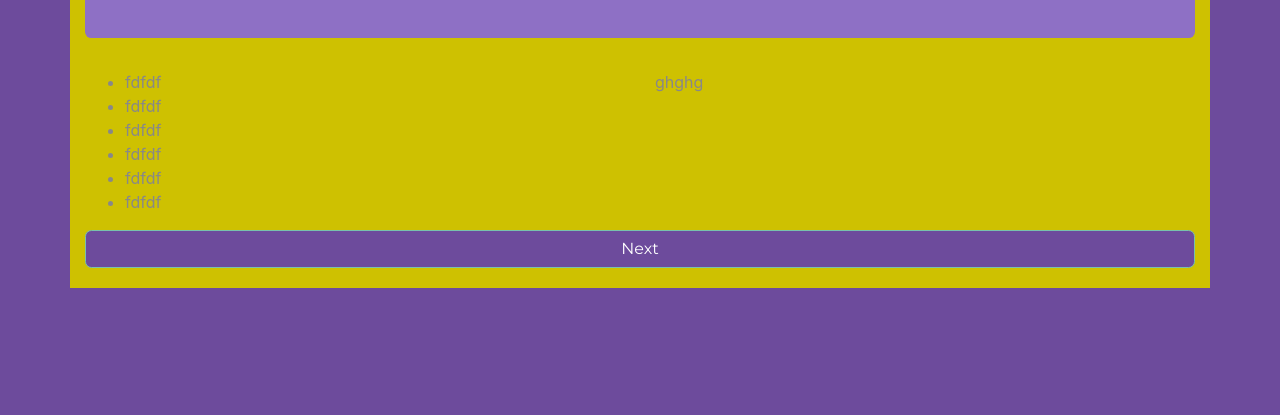
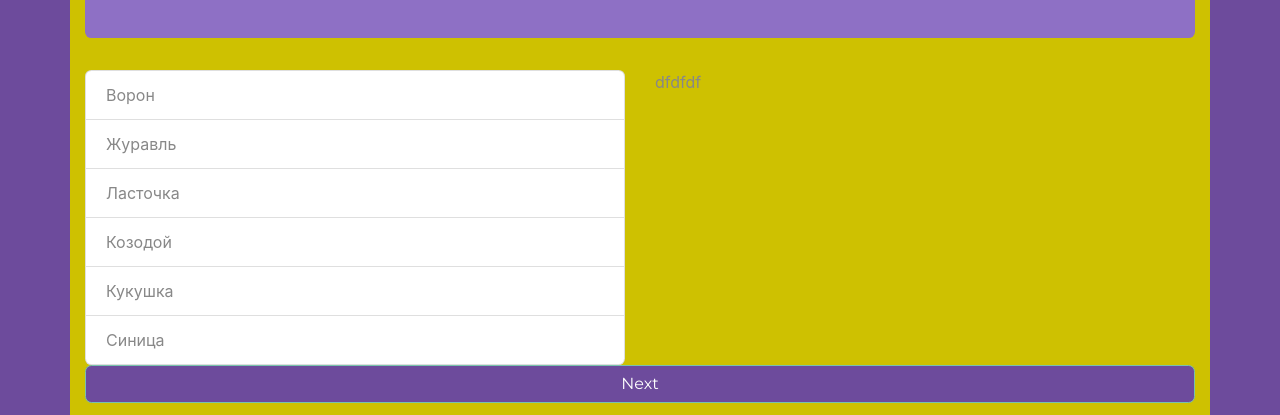
Before and after one commit to maksim-nemtsev/songbird, a React (Create React App) app: page / in a window 1280 px wide. Shown: the part 462-877 px from the top of the page. Before the commit the page ends 800 px from the top, so only its background shows below. Built offline with nearby package versions, Linux system fonts and the light colour scheme; no server answers.

Commit message:
feat: add birdInfo add birdListItem

```diff
--- a/src/components/App/App.js
+++ b/src/components/App/App.js
@@ -17,20 +17,25 @@ const App = () => {
   const [answered, setAnswered] = useState(false);
   const [category, setCategory] = useState(0);
   const [randomBirdNumber, setRandomBirdNumber] = useState(randomNumber());
+  const [selectedAnswer, setSelectedAnswer] = useState(null);
 
   const randomBird = birdsData[category][randomNumber()];
+
+  const onClickHandlerBird = (id) => {
+    setSelectedAnswer(birdsData[category].find((bird) => bird.id === id));
+  };
+  console.log(selectedAnswer)
 
   return (
     <div className="container">
       <Header />
       <RandomBIrd birdData={birdsData[category][randomBirdNumber]} answered={answered} />
-
       <div className="row mb2">
         <div className="col-lg-6">
-          <BirdList birds={birdsData[category]} />
+          <BirdList onClickBird={onClickHandlerBird} birds={birdsData[category]} />
         </div>
         <div className="col-lg-6">
-          <BirdInfo />
+          <BirdInfo selectedAnswer={selectedAnswer} />
         </div>
       </div>
       <Btn />
--- a/src/components/BirdInfo/BirdInfo.css
+++ b/src/components/BirdInfo/BirdInfo.css
@@ -0,0 +1,5 @@
+.bird-image {
+    width: 200px;
+    height: 150px;
+    border-radius: 10px;
+}
--- a/src/components/BirdInfo/BirdInfo.jsx
+++ b/src/components/BirdInfo/BirdInfo.jsx
@@ -1,8 +1,44 @@
 import React from 'react';
 import './BirdInfo.css';
 
-const BirdInfo = () => {
-  return <div>ghghg</div>;
+import AudioPlayer from 'react-h5-audio-player';
+
+import 'react-h5-audio-player/lib/styles.css';
+// import 'react-h5-audio-player/lib/styles.less' Use LESS
+// import 'react-h5-audio-player/src/styles.scss' Use SASS
+
+const BirdInfo = ({ selectedAnswer }) => {
+  console.log(selectedAnswer);
+  return (
+    <div>
+      {!selectedAnswer ? (
+        <div>dfdfdf</div>
+      ) : (
+        <div className="bird-info">
+          <img src={selectedAnswer.image} alt="bird" className="bird-image"/>
+          <div className="bird-info-list">
+            <ul className="list-group">
+              <li className="list-group-item">
+                <h5>{selectedAnswer.name}</h5>
+              </li>
+              <li className="list-group-item">
+                <h5>{selectedAnswer.species}</h5>
+              </li>
+              <li className="list-group-item">
+                <h5>{selectedAnswer.description}</h5>
+              </li>
+            </ul>
+          </div>
+          <AudioPlayer
+            src={selectedAnswer.audio}
+            showJumpControls={false}
+            autoPlayAfterSrcChange={false}
+            customAdditionalControls={[]}
+          />
+        </div>
+      )}
+    </div>
+  );
 };
 
 export default BirdInfo;
--- a/src/components/BirdList/BirdList.jsx
+++ b/src/components/BirdList/BirdList.jsx
@@ -3,11 +3,11 @@ import './BirdList.css';
 
 import BirdListItem from './BirdListItem';
 
-const BirdList = ({ birds }) => {
-  const birdsList = birds.map((bird) => {
-    return <BirdListItem key={bird.id} bird={bird} />;
+const BirdList = ({ birds, onClickBird }) => {
+  const birdsList = birds.map((el) => {
+    return <BirdListItem key={el.id} onClickBird={onClickBird} birdListData={el} />;
   });
-  return <ul>{birdsList}</ul>;
+  return <ul className='list-group'>{birdsList}</ul>;
 };
 
 export default BirdList;
--- a/src/components/BirdList/BirdListItem.jsx
+++ b/src/components/BirdList/BirdListItem.jsx
@@ -1,8 +1,17 @@
 import React from 'react';
 
-const BirdListItem = () => {
-  return(
-    <li>fdfdf</li>
+const BirdListItem = ({ birdListData, onClickBird }) => {
+
+  const handleClickBird = () => {
+    onClickBird(birdListData.id);
+  };
+  console.log(handleClickBird)
+
+  return (
+    <li className="list-group-item" key={birdListData.id} onClick={handleClickBird}>
+      <span></span>
+      {birdListData.name}
+    </li>
   );
 };
 
--- a/src/components/Header/Header.jsx
+++ b/src/components/Header/Header.jsx
@@ -14,7 +14,7 @@ const birdsCategories = [
 const Header = () => {
   const birdsCategoriesItems = birdsCategories.map((item, idx) => {
     return (
-      <li className="bird-item" key={item, idx}>
+      <li className="bird-item" key={`${item}-${idx}`}>
         <a href="/#">{item}</a>
       </li>
     );
--- a/src/components/RandomBird/RandomBIrd.jsx
+++ b/src/components/RandomBird/RandomBIrd.jsx
@@ -2,10 +2,9 @@ import React from 'react';
 import './RandomBird.css';
 
 import birdPictures from '../../assets/img/bird.png';
-import AudioPlayer, { RHAP_UI } from 'react-h5-audio-player';
+import AudioPlayer from 'react-h5-audio-player';
 
 import 'react-h5-audio-player/lib/styles.css';
-import birdsData from '../../data/bird';
 // import 'react-h5-audio-player/lib/styles.less' Use LESS
 // import 'react-h5-audio-player/src/styles.scss' Use SASS
 
```
